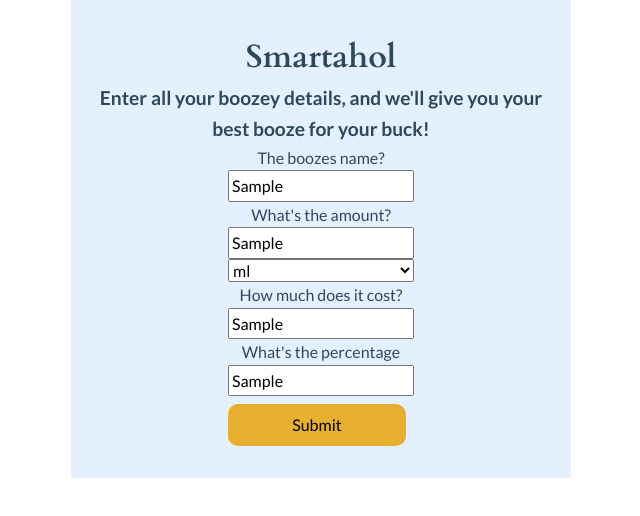
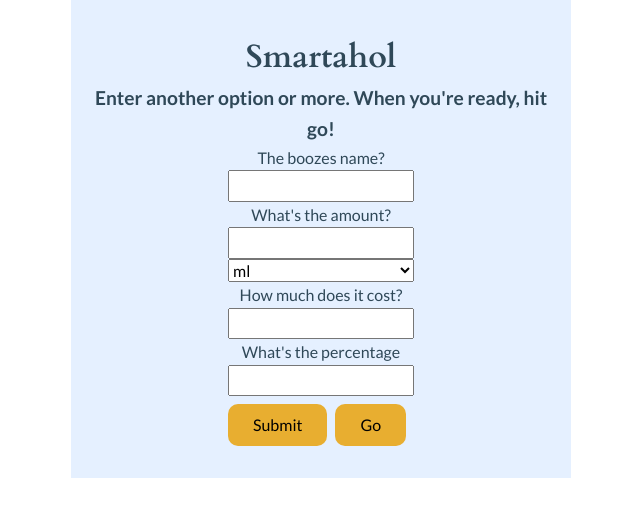
Before and after one commit to RyXkci/smartahol, a React (Vite) app: page / in a window 1280 px wide. Both pictures are taken after typing "Sample", "Sample", "Sample", "Sample" into the empty fields and a click on the button "Submit". Shown: the top 516 px of the page, without its empty margins (319-959 px from the left). Built offline with nearby package versions, Linux system fonts and the light colour scheme.

Commit message:
began writing function for 'go' button

```diff
--- a/src/Form.jsx
+++ b/src/Form.jsx
@@ -37,6 +37,7 @@ setDataArr((currDataArr => {
     return [...currDataArr, dataOBJ];
 }))
 }
+
 const handleSubmit =(e) => {
     e.preventDefault()
     console.log(formData)
@@ -67,9 +68,23 @@ const handleSubmit =(e) => {
 
     makeDataObj(drinkName, drinkAmount, costML, drinkPercentage);
 
+    setFormData({
+    name: "",
+    amount: "",
+    unit:"ml",
+    cost: "",
+    percentage: "",
+
+})
+renderForm(e);
 }
 
-    // const [drinkName, setDrinkName] = useState('');
+const runCalculate = (e) => {
+    e.preventDefault();
+    handleSubmit(e);
+    const abvMax = Math.max(...abvArr);
+    console.log(abvMax);
+}
 
     return (<>
         <h2 className="form-title">{title}</h2>
@@ -99,7 +114,7 @@ const handleSubmit =(e) => {
                 <div className="form-input-container"></div>
                 <div className="form-input-container"></div>
                 <div className="box-container"><button className="form-button" onClick={handleSubmit}>Submit</button>
-                    {isSubmitted && <button className="form-button">Go</button>}</div>
+                    {isSubmitted && <button className="form-button" onClick={runCalculate}>Go</button>}</div>
 
             </form>
         </div>
```
